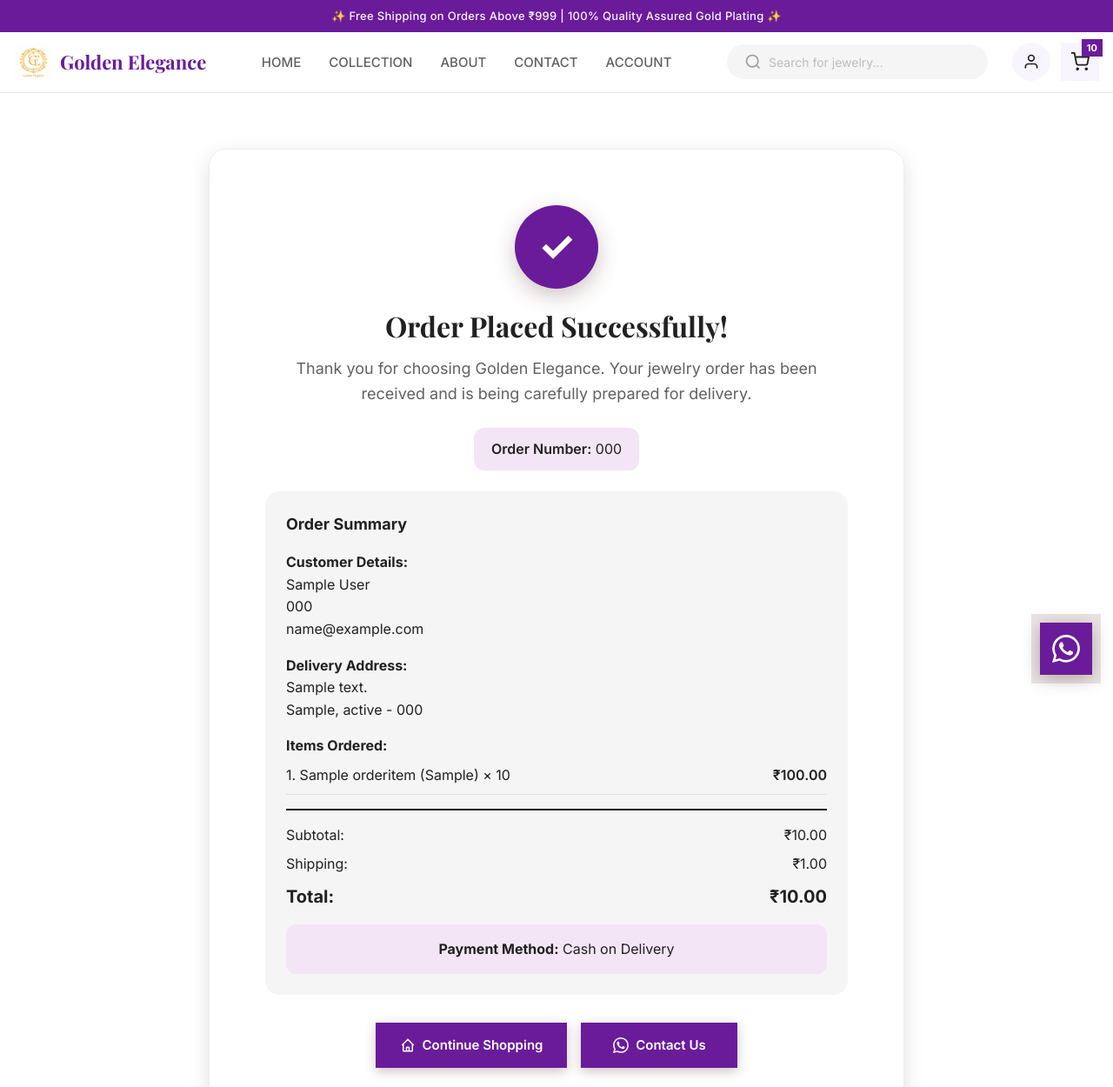
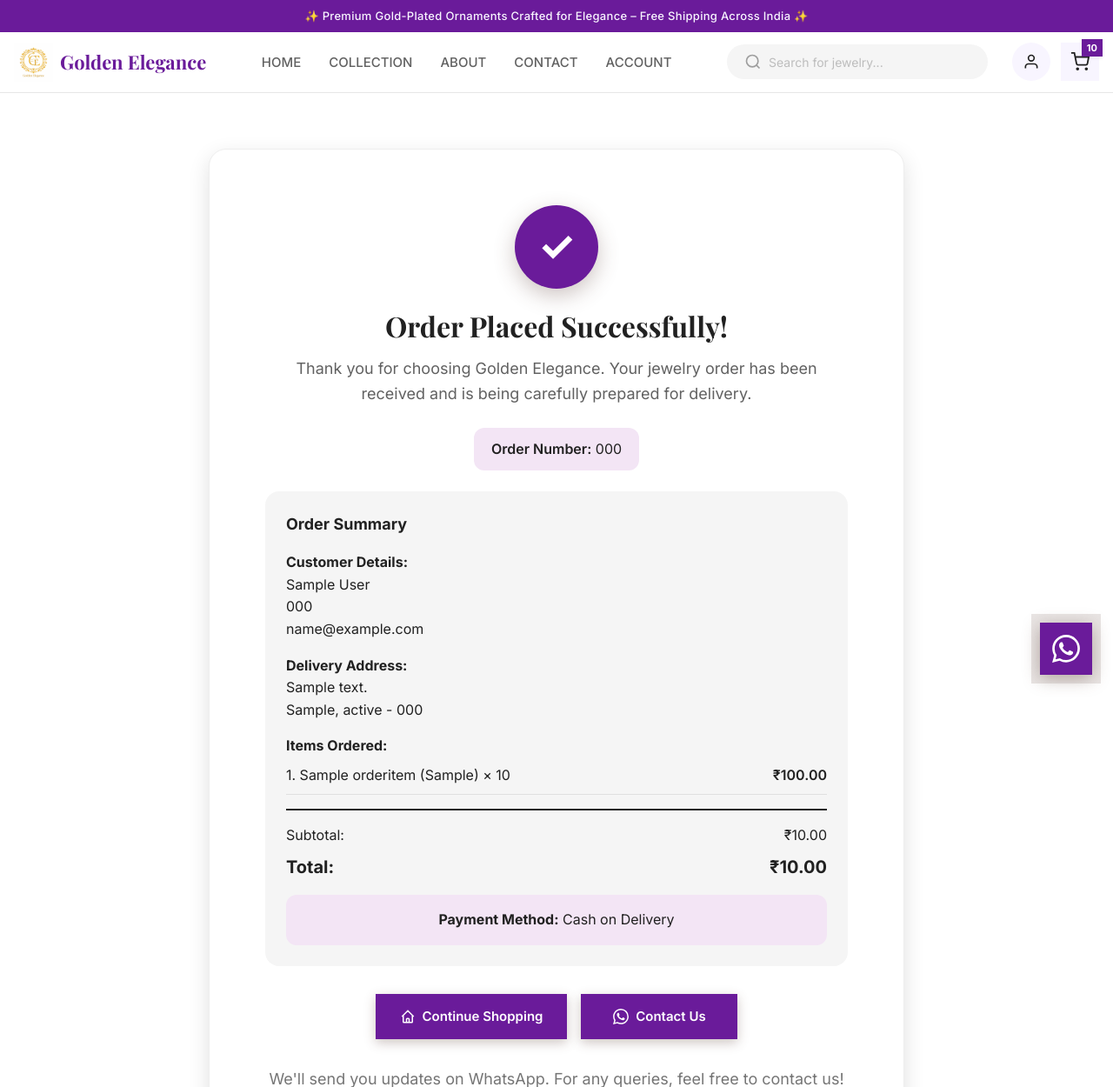
Before and after one commit to bthinkxdev/queen_orange, a Django app: page /orders/000/ in a window 1280 px wide. Shown: the top 1250 px of the page at 87% size. Run offline with Django 5.2, Linux system fonts and the light colour scheme; a user stored in the database is signed in; tables that the repository leaves empty hold one stand-in row (values such as "Sample post").

Commit message:
Banner updation COD changes Link sharing image

```diff
--- a/app/services.py
+++ b/app/services.py
@@ -111,10 +111,9 @@ class CartService:
     @staticmethod
     def compute_totals(cart):
         subtotal = sum(item.line_total for item in cart.items.select_related("product"))
-        shipping_threshold = getattr(settings, "FREE_SHIPPING_THRESHOLD", 999)
-        shipping_fee = getattr(settings, "FLAT_SHIPPING_FEE", 50)
-        shipping = 0 if subtotal >= shipping_threshold else shipping_fee
-        total = subtotal + shipping
+        # Free shipping on all orders – shipping charge removed globally
+        shipping = 0
+        total = subtotal
         return CartTotals(subtotal=subtotal, shipping=shipping, total=total)
 
     @staticmethod
--- a/templates/admin/order_detail.html
+++ b/templates/admin/order_detail.html
@@ -178,10 +178,6 @@
                 <span>Subtotal:</span>
                 <span style="font-weight: 600;">₹{{ order.subtotal }}</span>
             </div>
-            <div style="display: flex; justify-content: space-between;">
-                <span>Shipping:</span>
-                <span style="font-weight: 600;">₹{{ order.shipping }}</span>
-            </div>
             <div style="display: flex; justify-content: space-between; padding-top: 0.5rem; border-top: 2px solid var(--gray-300); font-size: 1.1rem;">
                 <span style="font-weight: 700;">Total:</span>
                 <span style="font-weight: 700; color: var(--primary);">₹{{ order.total }}</span>
--- a/templates/admin/order_invoice.html
+++ b/templates/admin/order_invoice.html
@@ -432,10 +432,6 @@
                     <td class="total-label">Subtotal:</td>
                     <td class="total-value">₹{{ order.subtotal }}</td>
                 </tr>
-                <tr>
-                    <td class="total-label">Shipping:</td>
-                    <td class="total-value">{% if order.shipping == 0 %}FREE{% else %}₹{{ order.shipping }}{% endif %}</td>
-                </tr>
                 <tr class="total-row">
                     <td class="total-label">TOTAL:</td>
                     <td class="total-value">₹{{ order.total }}</td>
--- a/templates/base.html
+++ b/templates/base.html
@@ -6,6 +6,16 @@
     <meta name="viewport" content="width=device-width, initial-scale=1.0, maximum-scale=5.0, user-scalable=yes">
     <title>{% block title %}Golden Elegance - Premium Gold-Plated Jewelry{% endblock %}</title>
     <meta name="description" content="{% block meta_description %}Discover exquisite gold-plated jewelry and ornaments. Shop necklaces, earrings, bangles, and bridal collections.{% endblock %}">
+    <!-- Social sharing / link preview -->
+    <meta property="og:type" content="website">
+    <meta property="og:title" content="Golden Elegance - Premium Gold-Plated Jewelry & Ornaments">
+    <meta property="og:description" content="Premium Gold-Plated Ornaments Crafted for Elegance – Free Shipping Across India">
+    <meta property="og:image" content="{% static 'images/banner1.png' %}">
+    <meta property="og:image:alt" content="Golden Elegance premium gold-plated jewelry banner">
+    <meta name="twitter:card" content="summary_large_image">
+    <meta name="twitter:title" content="Golden Elegance - Premium Gold-Plated Jewelry & Ornaments">
+    <meta name="twitter:description" content="Premium Gold-Plated Ornaments Crafted for Elegance – Free Shipping Across India">
+    <meta name="twitter:image" content="{% static 'images/banner1.png' %}">
     <meta name="theme-color" content="#7B1FA2">
     <link rel="stylesheet" href="{% static 'css/style.css' %}">
     <link rel="stylesheet" href="{% static 'css/filters.css' %}">
@@ -22,7 +32,7 @@
     <header class="header">
         <div class="header-announcement">
             <div class="container">
-                <p class="announcement-text">✨ Free Shipping on Orders Above ₹999 | 100% Quality Assured Gold Plating ✨</p>
+                <p class="announcement-text">✨ Premium Gold-Plated Ornaments Crafted for Elegance – Free Shipping Across India ✨</p>
             </div>
         </div>
         <nav class="header-main">
--- a/templates/cart.html
+++ b/templates/cart.html
@@ -58,10 +58,6 @@
                             <span>₹{{ totals.subtotal }}</span>
                         </div>
                         <div class="summary-row">
-                            <span>Shipping</span>
-                            <span>{% if totals.shipping == 0 %}FREE{% else %}₹{{ totals.shipping }}{% endif %}</span>
-                        </div>
-                        <div class="summary-row">
                             <span>Total</span>
                             <span>₹{{ totals.total }}</span>
                         </div>
--- a/templates/checkout.html
+++ b/templates/checkout.html
@@ -196,10 +196,6 @@
                         <span>₹{{ totals.subtotal }}</span>
                     </div>
                     <div class="summary-row">
-                        <span>Shipping</span>
-                        <span>{% if totals.shipping == 0 %}FREE{% else %}₹{{ totals.shipping }}{% endif %}</span>
-                    </div>
-                    <div class="summary-row total-row">
                         <span>Total</span>
                         <span>₹{{ totals.total }}</span>
                     </div>
--- a/templates/success.html
+++ b/templates/success.html
@@ -44,10 +44,6 @@
                             <span>Subtotal:</span>
                             <span>₹{{ order.subtotal }}</span>
                         </div>
-                        <div style="display: flex; justify-content: space-between; margin-bottom: 0.5rem;">
-                            <span>Shipping:</span>
-                            <span>{% if order.shipping == 0 %}FREE{% else %}₹{{ order.shipping }}{% endif %}</span>
-                        </div>
                         <div style="display: flex; justify-content: space-between; font-size: 1.25rem; font-weight: 700;">
                             <span>Total:</span>
                             <span style="color: var(--primary-color);">₹{{ order.total }}</span>
```
Also changed, not shown: templates/index.html (+2 -9 lines).
